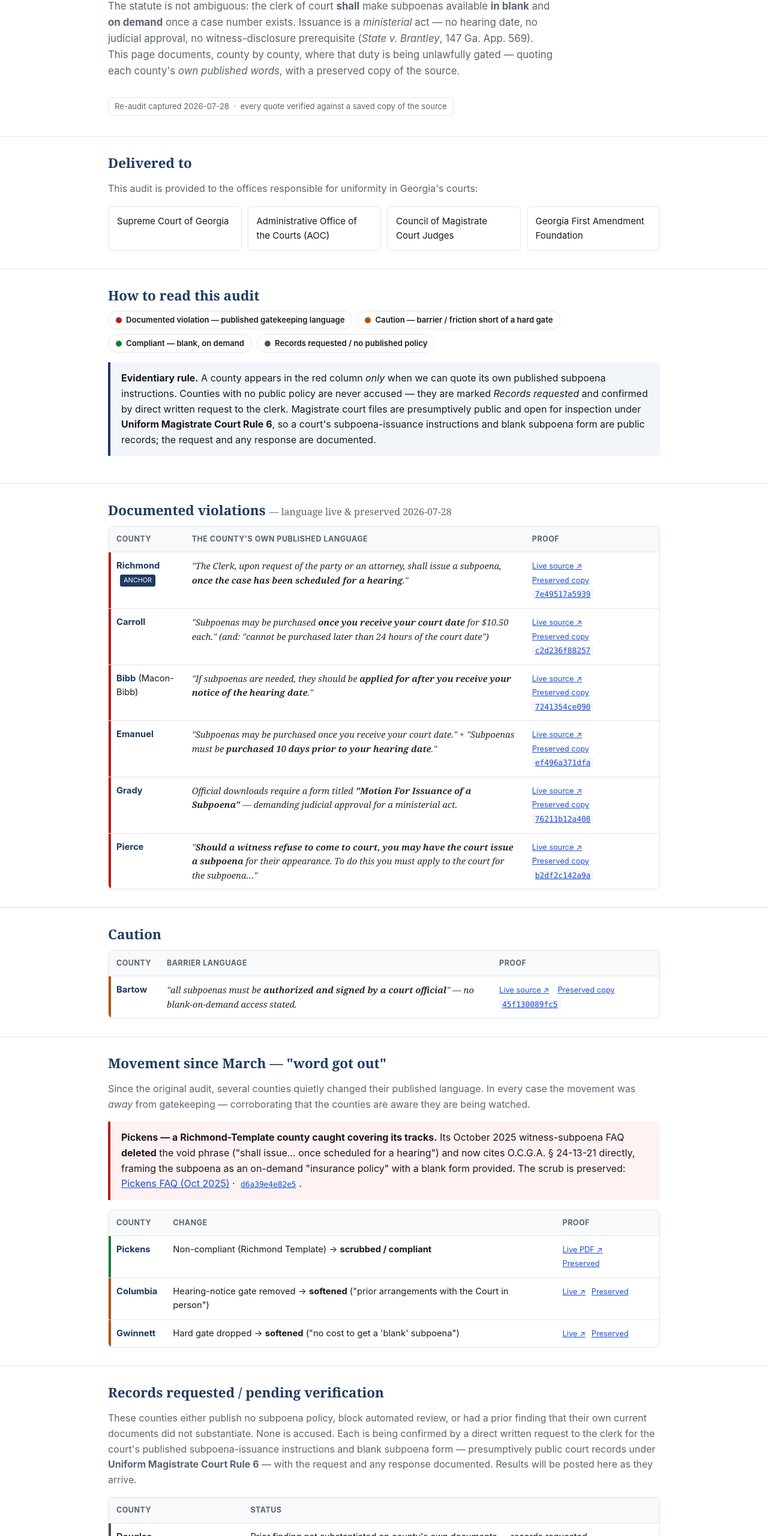
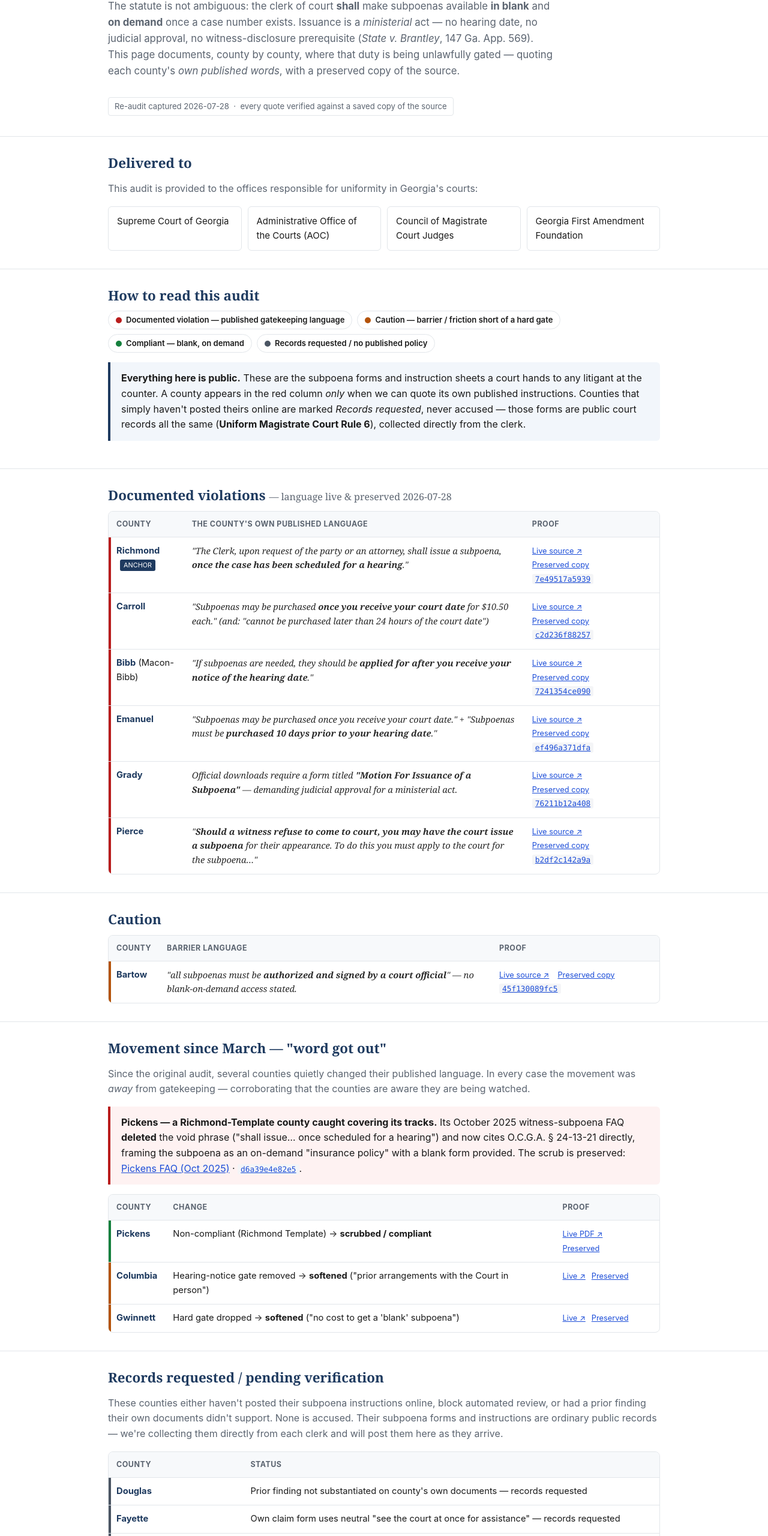
Before and after one commit to marketingmatrixmedia-hub/judicialuniformity-website, a plain HTML site: page index.html in a window 1280 px wide. Shown: the part 239-2800 px from the top of the page at 60% size. Drawn offline with Linux system fonts and the light colour scheme.

Commit message:
Simplify access framing: these are ordinary public forms
Lead with "everything here is public" — the same forms a court hands any litigant.
Keep one light UMCR 6 anchor; drop the heavier records-request procedural language.

Co-Authored-By: Claude Opus 4.8 (1M context) <noreply@anthropic.com>

```diff
--- a/index.html
+++ b/index.html
@@ -108,11 +108,11 @@
       <span class="chip"><span class="dot d-gray"></span>Records requested / no published policy</span>
     </div>
     <div class="callout navy">
-      <strong>Evidentiary rule.</strong> A county appears in the red column <em>only</em> when we can quote its
-      own published subpoena instructions. Counties with no public policy are never accused — they are marked
-      <em>Records requested</em> and confirmed by direct written request to the clerk. Magistrate court files are
-      presumptively public and open for inspection under <strong>Uniform Magistrate Court Rule 6</strong>, so a court's
-      subpoena-issuance instructions and blank subpoena form are public records; the request and any response are documented.
+      <strong>Everything here is public.</strong> These are the subpoena forms and instruction sheets a court hands
+      to any litigant at the counter. A county appears in the red column <em>only</em> when we can quote its own
+      published instructions. Counties that simply haven't posted theirs online are marked <em>Records requested</em>,
+      never accused — those forms are public court records all the same (<strong>Uniform Magistrate Court Rule 6</strong>),
+      collected directly from the clerk.
     </div>
   </div>
 </section>
@@ -237,11 +237,9 @@
 <section>
   <div class="wrap">
     <h2>Records requested / pending verification</h2>
-    <p class="lede">These counties either publish no subpoena policy, block automated review, or had a prior finding
-    that their own current documents did not substantiate. None is accused. Each is being confirmed by a direct written
-    request to the clerk for the court's published subpoena-issuance instructions and blank subpoena form —
-    presumptively public court records under <strong>Uniform Magistrate Court Rule 6</strong> — with the request and any
-    response documented. Results will be posted here as they arrive.</p>
+    <p class="lede">These counties either haven't posted their subpoena instructions online, block automated review,
+    or had a prior finding their own documents didn't support. None is accused. Their subpoena forms and instructions are
+    ordinary public records — we're collecting them directly from each clerk and will post them here as they arrive.</p>
     <div class="tablewrap">
       <table>
         <thead><tr><th>County</th><th>Status</th></tr></thead>
@@ -266,10 +264,9 @@
       <li>Every quoted phrase was <strong>confirmed present in the saved file</strong>, not merely in a rendered view.</li>
       <li>All preserved files are fingerprinted with SHA-256 in <a href="evidence/SHA256SUMS.txt"><code>SHA256SUMS.txt</code></a>
           — anyone can run <code>sha256sum -c SHA256SUMS.txt</code> to prove no file was altered after capture.</li>
-      <li>Counties with no published policy are pursued by direct written request to the clerk for the court's
-          subpoena-issuance instructions and blank form — presumptively public court records under <strong>Uniform
-          Magistrate Court Rule 6</strong> (the magistrate parallel to Uniform Superior Court Rule 21's presumption of
-          open court files). The request and response become the record.</li>
+      <li>Where a county hasn't posted its subpoena instructions online, the same public forms and instructions are
+          collected directly from the clerk — public court records under <strong>Uniform Magistrate Court Rule 6</strong>
+          (parallel to Uniform Superior Court Rule 21).</li>
       <li>Independent third-party timestamps are being added via the Internet Archive's Wayback Machine.</li>
     </ol>
     <div class="callout navy">Full narrative &amp; per-county evidence index: <code>SUPPLEMENT_since_v5.md</code> and
```
